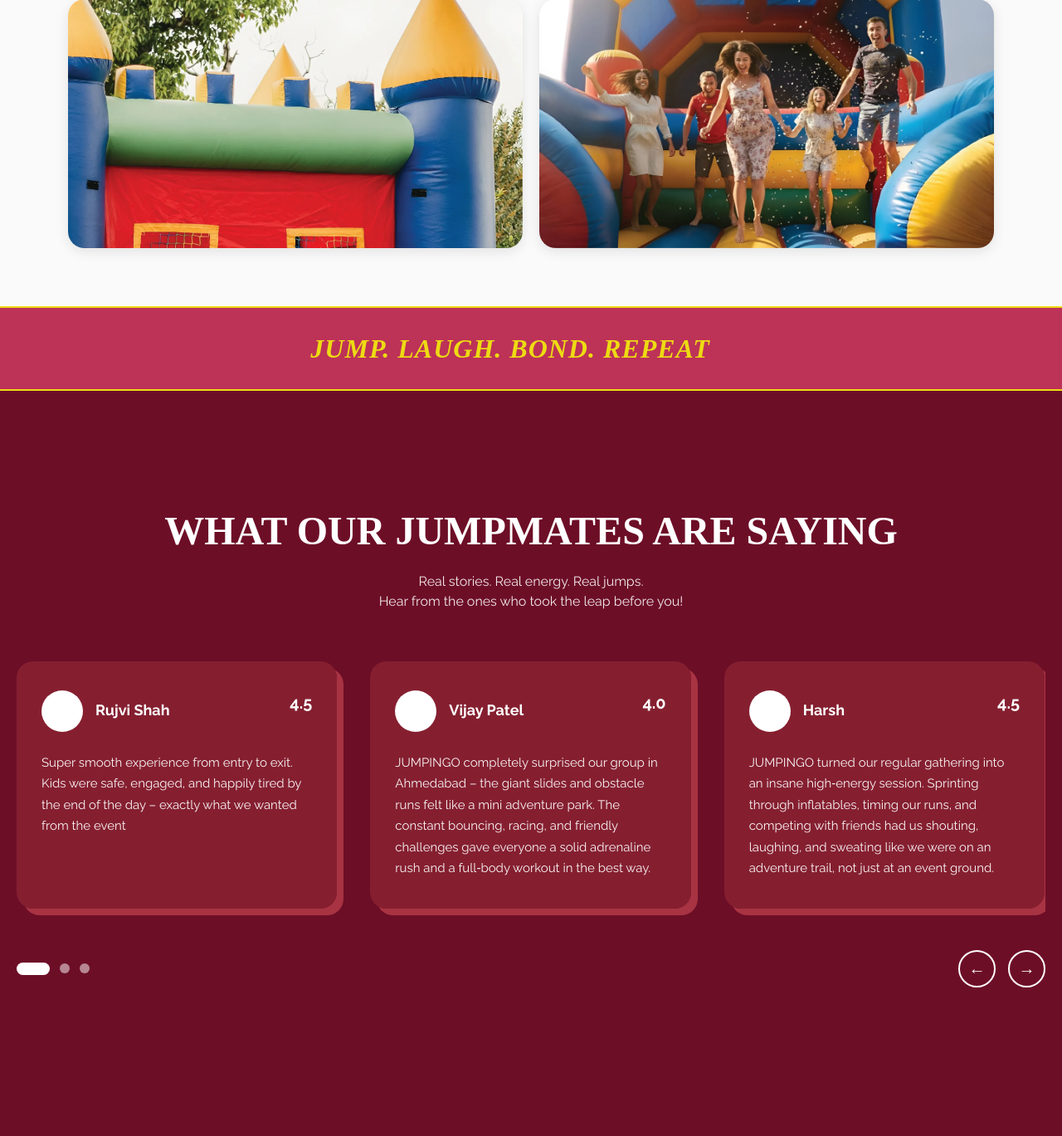
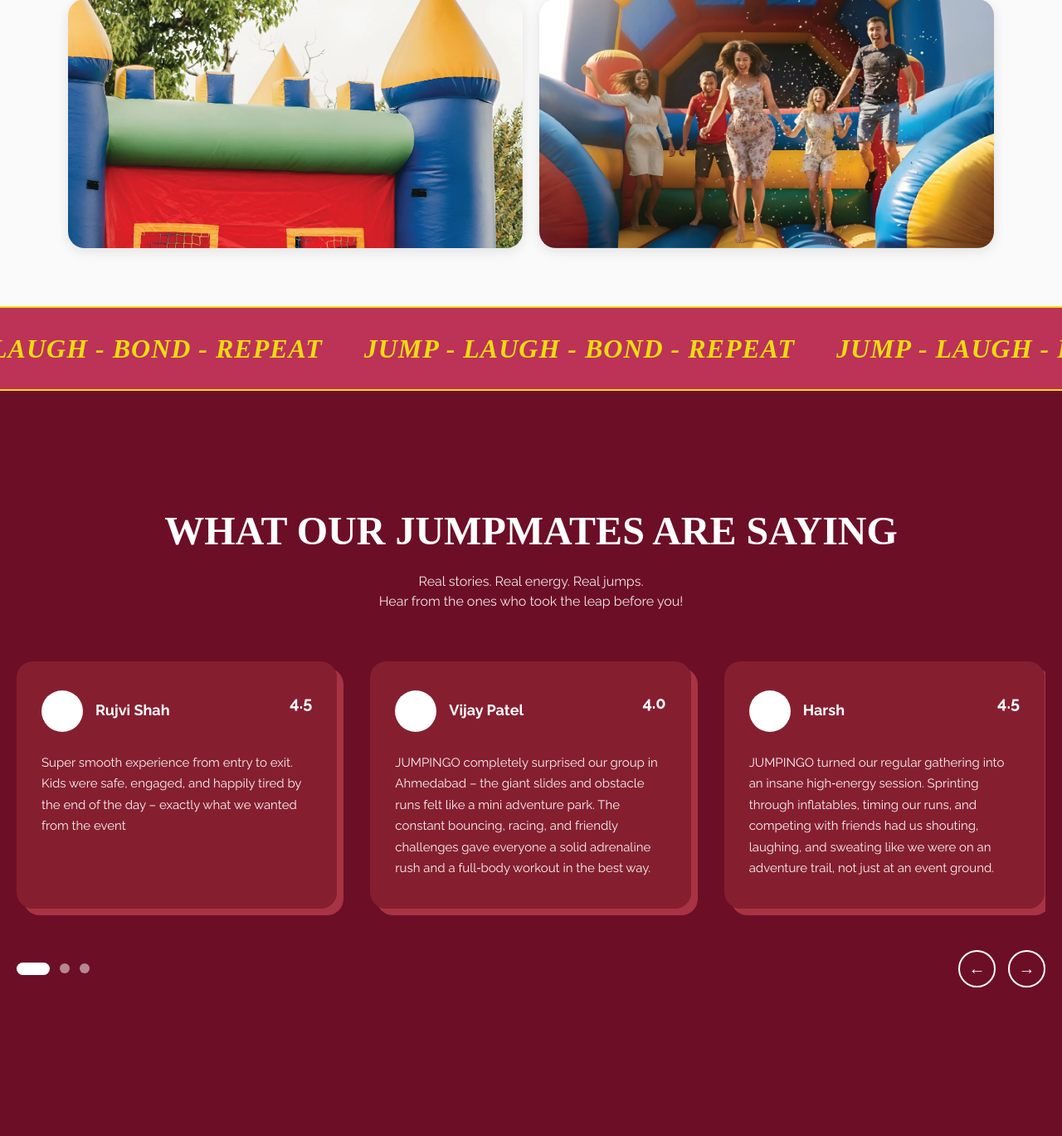
Before and after one commit to divyamshah02/JumpinGo_Frontend, a Django app: page /ticket in a window 1280 px wide. Shown: the part 1889-3258 px from the top of the page at 83% size. Run offline with Django 5.2, Linux system fonts and the light colour scheme; some web fonts are replaced.

Commit message:
updated ticket files

```diff
--- a/Jumpingo_frontend/static/ticket.css
+++ b/Jumpingo_frontend/static/ticket.css
@@ -1,7 +1,7 @@
-html, body {
-    overflow-x: hidden;
+html,
+body {
+  overflow-x: hidden;
 }
-
 
 /* Ticket Details Section */
 .ticket-details-section {
@@ -551,6 +551,7 @@
 }
 
 .banner-text-scroll-bottom {
+  display: flex; /* Added from update */
   white-space: nowrap;
   animation: scrollText 30s linear infinite;
 }
@@ -564,6 +565,16 @@
   padding-right: 50px;
   text-transform: uppercase;
   letter-spacing: 1px;
+}
+
+/* Added keyframes animation for infinite horizontal scroll */
+@keyframes scrollText {
+  0% {
+    transform: translateX(0);
+  }
+  100% {
+    transform: translateX(-33.33%);
+  }
 }
 
 /* Replaced info-cards carousel section with contact page testimonial styles */
--- a/Jumpingo_frontend/static/ticket.js
+++ b/Jumpingo_frontend/static/ticket.js
@@ -69,8 +69,7 @@
   const dots = document.querySelectorAll(".nav-dot")
   const cards = document.querySelectorAll(".info-card")
 
-  if (!carousel || !dots.length || !cards.length) return
-
+  if (carousel && dots.length && cards.length) {
     let currentSlide = 0
     let cardsPerView = 3
 
@@ -137,16 +136,15 @@
     // Pause auto-play on hover
     carousel.addEventListener("mouseenter", stopAutoPlay)
     carousel.addEventListener("mouseleave", startAutoPlay)
+  }
 
-  // Testimonial Carousel Functionality
   const testimonialsCarousel = document.querySelector(".testimonials-carousel")
   const testimonialCards = document.querySelectorAll(".testimonial-card")
   const testimonialDots = document.querySelectorAll(".carousel-dots .dot")
   const prevBtn = document.querySelector(".arrow-btn.prev")
   const nextBtn = document.querySelector(".arrow-btn.next")
 
-  if (!testimonialsCarousel || !testimonialCards.length || !testimonialDots.length) return
-
+  if (testimonialsCarousel && testimonialCards.length && testimonialDots.length) {
     let currentTestimonialSlide = 0
     let testimonialCardsPerView = 3
     let testimonialAutoPlayInterval = null
@@ -269,4 +267,5 @@
     // Pause auto-play on hover
     testimonialsCarousel.addEventListener("mouseenter", stopTestimonialAutoPlay)
     testimonialsCarousel.addEventListener("mouseleave", startTestimonialAutoPlay)
+  }
 })
--- a/Jumpingo_frontend/templates/ticket.html
+++ b/Jumpingo_frontend/templates/ticket.html
@@ -246,7 +246,11 @@
     <section class="bottom-banner-section">
         <div class="bottom-diagonal-banner">
             <div class="banner-text-scroll-bottom text-center">
-                <span> JUMP. LAUGH. BOND. REPEAT</span>
+                <span> JUMP - LAUGH - BOND - REPEAT</span>
+                <span> JUMP - LAUGH - BOND - REPEAT</span>
+                <span> JUMP - LAUGH - BOND - REPEAT</span>
+                <span> JUMP - LAUGH - BOND - REPEAT</span>
+                <span> JUMP - LAUGH - BOND - REPEAT</span>
             </div>
         </div>
 
```
Lines whose indentation alone changed are shown as unchanged.
